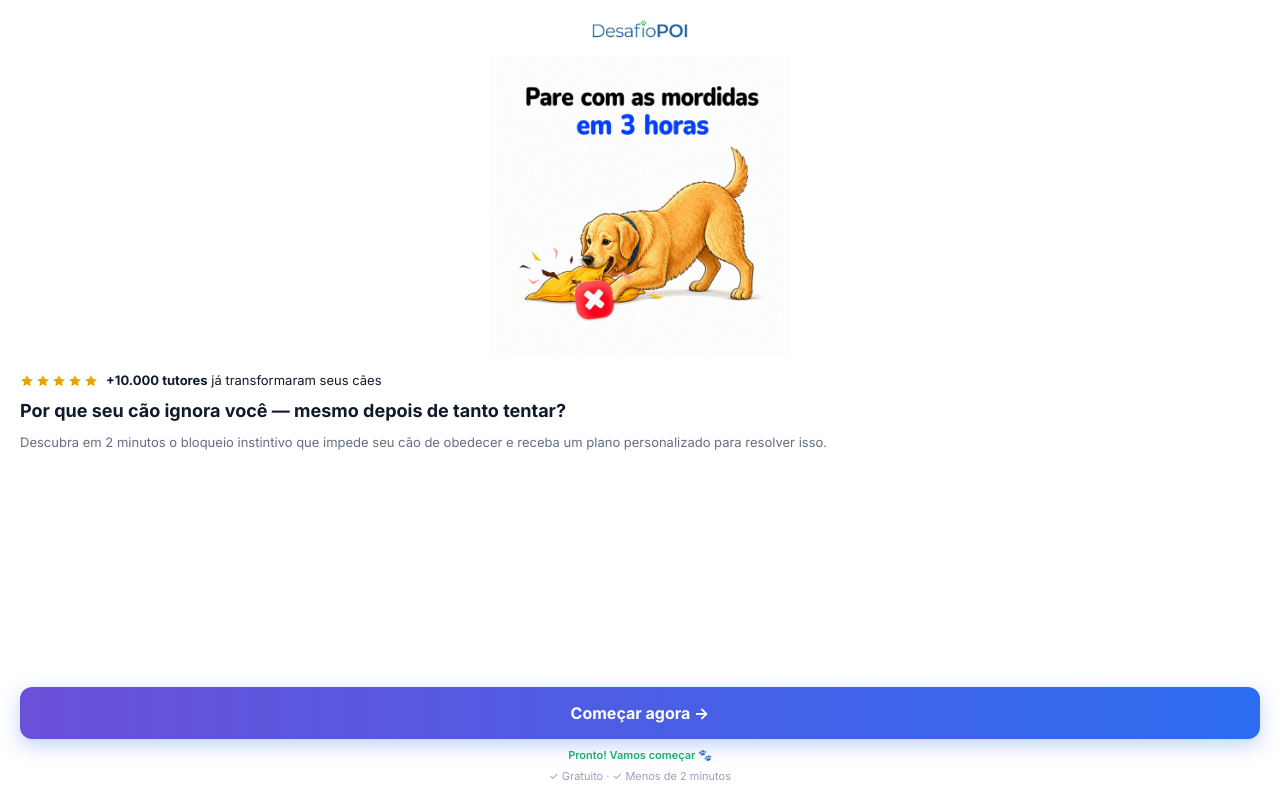
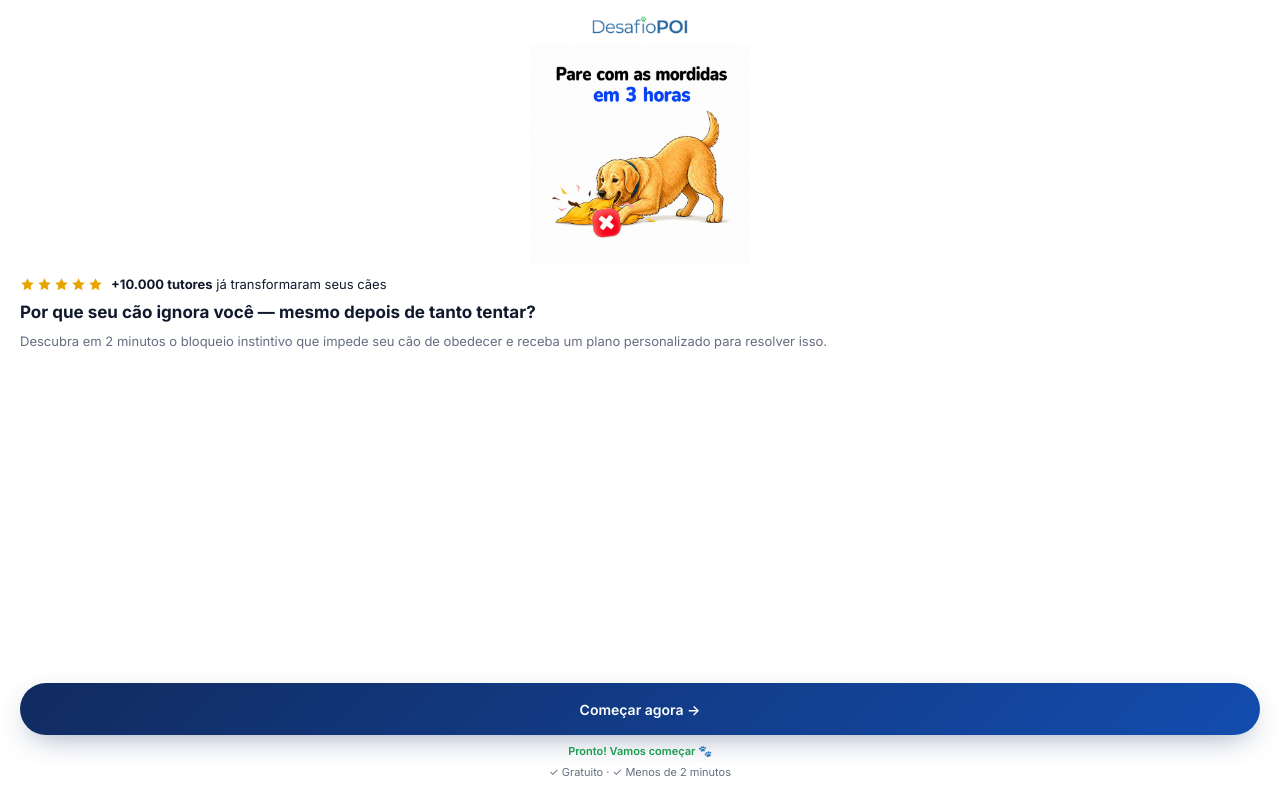
Before and after one commit to hellenfranciscadearaujo-afk/desafiopoicomaltera-o, a React (Vite) app: page / in a window 1280 px wide. Built offline with nearby package versions, Linux system fonts and the light colour scheme; no server answers.

Commit message:
Atualizar ficheiros com a nova versão (22)

```diff
--- a/src/pages/Home.tsx
+++ b/src/pages/Home.tsx
@@ -1,13 +1,13 @@
 /**
  * Home.tsx — Splash inicial antes do quiz
  *
- * Estrutura:
- * 1. Logo DesafioPOI no topo
- * 2. Slideshow de 4 imagens (logo abaixo do logo)
- * 3. Bloco de prova social (estrelas + headline + subheadline)
- * 4. Barra de carregamento → Botão CTA (próximos do conteúdo)
+ * Estrutura otimizada para mobile:
+ * 1. Logo no topo
+ * 2. Slideshow compacto (220px) logo abaixo
+ * 3. Bloco de prova social próximo (estrelas + headline + subheadline)
+ * 4. Barra de carregamento → Botão CTA (estilo navy do quiz)
  *
- * O botão CTA dispara QuizStart (no App.tsx) e navega para o quiz.
+ * O botão CTA dispara QuizStart (App.tsx) e navega para o quiz.
  */
 
 import { useEffect, useRef, useState } from "react";
@@ -27,7 +27,6 @@ const Home = ({ _navigate }: { _navigate: NavigateFn }) => {
   const [ready, setReady] = useState(false);
   const startedAt = useRef<number>(Date.now());
 
-  // Slideshow — 2s cada, loop infinito
   useEffect(() => {
     const interval = setInterval(() => {
       setCurrent((i) => (i + 1) % slides.length);
@@ -35,7 +34,6 @@ const Home = ({ _navigate }: { _navigate: NavigateFn }) => {
     return () => clearInterval(interval);
   }, []);
 
-  // Barra de progresso — 5s
   useEffect(() => {
     const total = 5000;
     const tick = setInterval(() => {
@@ -57,15 +55,15 @@ const Home = ({ _navigate }: { _navigate: NavigateFn }) => {
   return (
     <div className="flex min-h-screen flex-col bg-background">
       {/* Logo */}
-      <header className="flex items-center justify-center px-5 pt-5 pb-2">
+      <header className="flex items-center justify-center px-5 pt-4 pb-1">
         <img src={logo} alt="DesafioPOI" className="h-5 w-auto" />
       </header>
 
-      {/* Slideshow logo abaixo do logo */}
-      <div className="px-5 pt-2">
+      {/* Slideshow compacto */}
+      <div className="px-5 pt-1">
         <div
-          className="relative mx-auto w-full max-w-[300px]"
-          style={{ aspectRatio: "1 / 1" }}
+          className="relative mx-auto w-full"
+          style={{ maxWidth: "220px", aspectRatio: "1 / 1" }}
         >
           {slides.map((src, i) => (
             <img
@@ -85,13 +83,12 @@ const Home = ({ _navigate }: { _navigate: NavigateFn }) => {
         </div>
       </div>
 
-      {/* Bloco de prova social entre slideshow e botão */}
-      <div className="flex flex-col gap-2.5 px-5 py-4">
-        {/* Estrelas + tutores */}
+      {/* Bloco de prova social — compacto, próximo do slideshow */}
+      <div className="flex flex-col gap-2 px-5 pt-3">
         <div className="flex items-center gap-2">
           <div className="flex gap-0.5 flex-shrink-0">
             {[...Array(5)].map((_, i) => (
-              <svg key={i} width="14" height="14" viewBox="0 0 24 24" fill="#e8a400">
+              <svg key={i} width="15" height="15" viewBox="0 0 24 24" fill="#e8a400">
                 <polygon points="12,2 15.09,8.26 22,9.27 17,14.14 18.18,21.02 12,17.77 5.82,21.02 7,14.14 2,9.27 8.91,8.26"/>
               </svg>
             ))}
@@ -101,42 +98,40 @@ const Home = ({ _navigate }: { _navigate: NavigateFn }) => {
           </p>
         </div>
 
-        {/* Headline */}
-        <h1 className="text-[18px] font-bold leading-tight text-foreground">
+        <h1 className="text-[17px] font-bold leading-tight text-foreground">
           Por que seu cão ignora você — mesmo depois de tanto tentar?
         </h1>
 
-        {/* Subheadline */}
         <p className="text-[13px] leading-relaxed text-muted-foreground">
           Descubra em 2 minutos o bloqueio instintivo que impede seu cão de obedecer e receba um plano personalizado para resolver isso.
         </p>
       </div>
 
-      {/* Barra/Botão fixos próximos ao conteúdo */}
-      <div className="px-5 pb-4 mt-auto">
+      {/* Barra/Botão — empurrados para baixo, estilo navy do quiz */}
+      <div className="px-5 pb-5 mt-auto pt-6">
         <div className="relative" style={{ height: "52px" }}>
-          {/* Barra */}
+          {/* Barra de carregamento (navy do quiz) */}
           <div
-            className="absolute inset-0 overflow-hidden rounded-[12px]"
+            className="absolute inset-0 overflow-hidden rounded-full"
             style={{
-              background: "#DDD8EC",
+              background: "hsl(var(--muted))",
               opacity: ready ? 0 : 1,
               transition: "opacity 0.4s ease-in-out",
               pointerEvents: ready ? "none" : "auto",
             }}
           >
             <div
-              className="relative h-full rounded-[12px]"
+              className="relative h-full rounded-full"
               style={{
                 width: `${progress}%`,
-                background: "linear-gradient(90deg, #6B4FD8 0%, #A78BF7 100%)",
+                background: "var(--gradient-primary)",
                 transition: "width 50ms linear",
               }}
             >
               {progress > 5 && (
                 <span
                   className="absolute top-1/2 -translate-y-1/2"
-                  style={{ right: "8px", fontSize: "18px", lineHeight: 1 }}
+                  style={{ right: "10px", fontSize: "18px", lineHeight: 1 }}
                 >
                   🐾
                 </span>
@@ -144,14 +139,14 @@ const Home = ({ _navigate }: { _navigate: NavigateFn }) => {
             </div>
           </div>
 
-          {/* Botão CTA */}
+          {/* Botão CTA (mesmo estilo cta-primary do quiz) */}
           <button
             onClick={handleStart}
-            className="absolute inset-0 rounded-[12px] font-bold text-white"
+            className="absolute inset-0 rounded-full font-semibold text-primary-foreground"
             style={{
-              background: "linear-gradient(90deg, #6B4FD8 0%, #2B6CF0 100%)",
-              boxShadow: "0 6px 20px rgba(43,108,240,0.3)",
-              fontSize: "16px",
+              background: "var(--gradient-primary)",
+              boxShadow: "var(--shadow-cta)",
+              fontSize: "14px",
               opacity: ready ? 1 : 0,
               transition: "opacity 0.4s ease-in-out",
               pointerEvents: ready ? "auto" : "none",
@@ -161,12 +156,11 @@ const Home = ({ _navigate }: { _navigate: NavigateFn }) => {
           </button>
         </div>
 
-        {/* Label */}
+        {/* Label de status */}
         <p
-          className="mt-2 text-center"
+          className="mt-2 text-center text-[11px]"
           style={{
-            fontSize: "11px",
-            color: ready ? "#1CB46A" : "#9AA0BC",
+            color: ready ? "hsl(142,70%,38%)" : "hsl(var(--muted-foreground))",
             fontWeight: ready ? 600 : 400,
             transition: "color 0.4s ease-in-out",
           }}
@@ -176,10 +170,8 @@ const Home = ({ _navigate }: { _navigate: NavigateFn }) => {
 
         {/* Badges */}
         <p
-          className="mt-1 text-center"
+          className="mt-1 text-center text-[11px] text-muted-foreground"
           style={{
-            fontSize: "11px",
-            color: "#9AA0BC",
             opacity: ready ? 1 : 0,
             transition: "opacity 0.4s ease-in-out",
           }}
```
